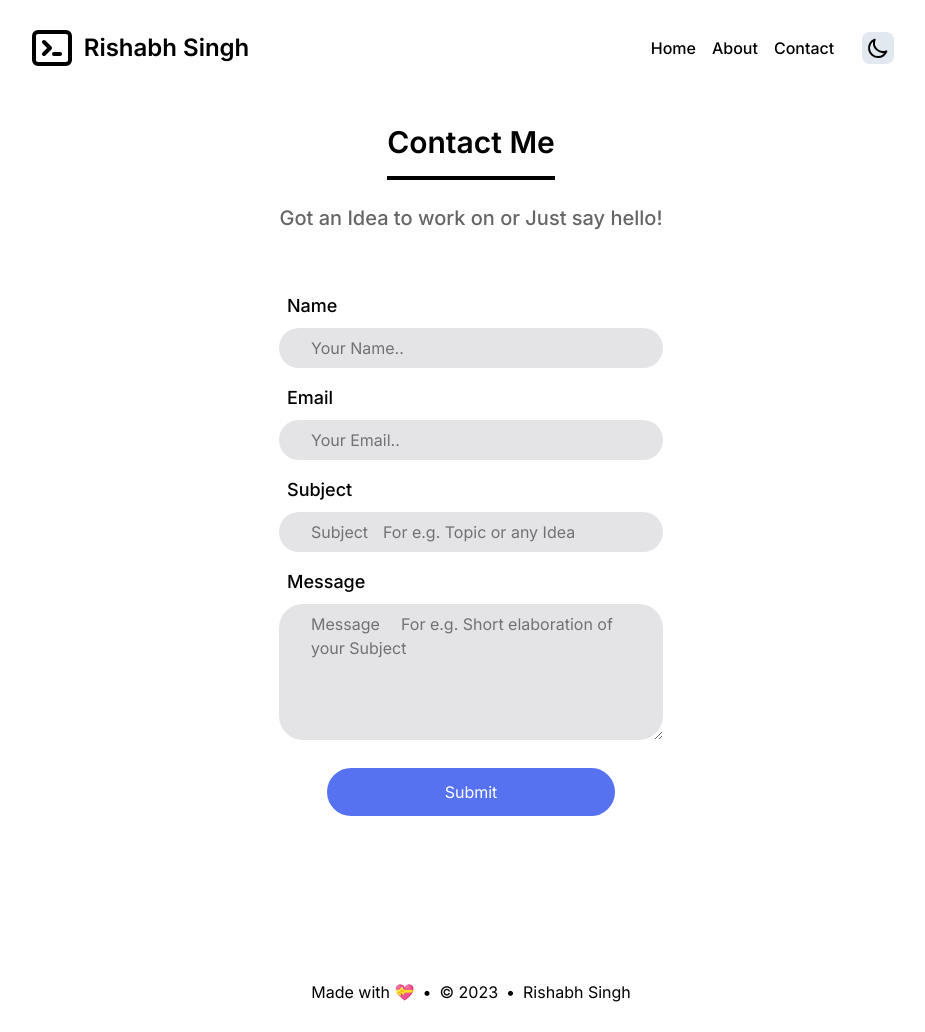
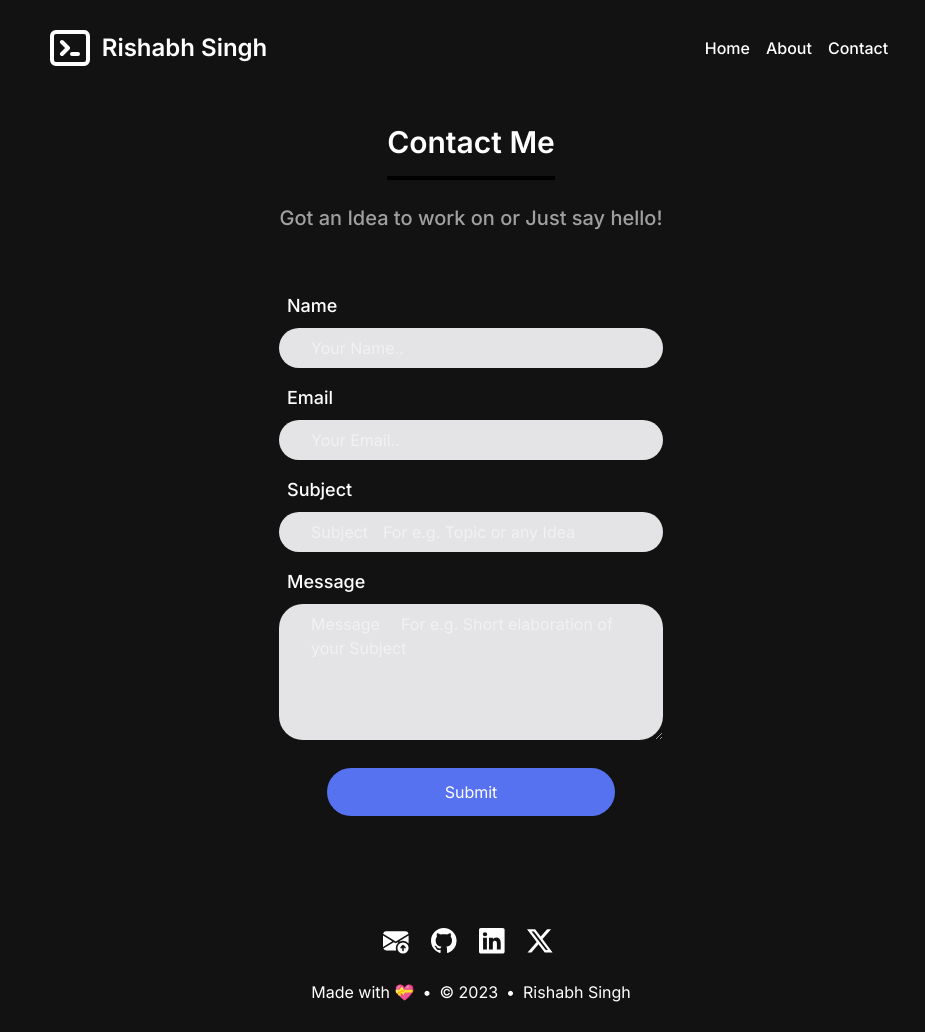
Before and after one commit to geeekgod/my_site, a Next.js app: page /contact in a window 1280 px wide. Shown: the whole page, without its empty margins (169-1094 px from the left). Built offline with nearby package versions, Linux system fonts and the light colour scheme.

Commit message:
fix: styles in dark theme

```diff
--- a/components/Footer/index.tsx
+++ b/components/Footer/index.tsx
@@ -36,7 +36,7 @@ const Footer = () => {
   };
 
   return (
-    <footer className="mb-0 mt-auto">
+    <footer className="mb-0 mt-auto text-white">
       <div className="py-4">
         <motion.div
           variants={socialDivVariants}
@@ -55,9 +55,7 @@ const Footer = () => {
               className="w-8 mx-2"
               xmlns="http://www.w3.org/2000/svg"
               viewBox="0 0 20 20"
-              fill={
-                themeEnable && theme === "light" ? "rgba(42,65,81,1)" : "#FFFF"
-              }
+              fill="#FFFF"
             >
               <path d="M.05 3.555A2 2 0 0 1 2 2h12a2 2 0 0 1 1.95 1.555L8 8.414zM0 4.697v7.104l5.803-3.558zm.192 8.159 6.57-4.027L8 9.586l1.239-.757.367.225A4.49 4.49 0 0 0 8 12.5c0 .526.09 1.03.256 1.5H2a2 2 0 0 1-1.808-1.144M16 4.697v4.974A4.5 4.5 0 0 0 12.5 8a4.5 4.5 0 0 0-1.965.45l-.338-.207z" />
               <path d="M12.5 16a3.5 3.5 0 1 0 0-7 3.5 3.5 0 0 0 0 7m.354-5.354 1.25 1.25a.5.5 0 0 1-.708.708L13 12.207V14a.5.5 0 0 1-1 0v-1.717l-.28.305a.5.5 0 0 1-.737-.676l1.149-1.25a.5.5 0 0 1 .722-.016" />
@@ -75,9 +73,7 @@ const Footer = () => {
               className="w-8 mx-2"
               xmlns="http://www.w3.org/2000/svg"
               viewBox="0 0 20 20"
-              fill={
-                themeEnable && theme === "light" ? "rgba(42,65,81,1)" : "#FFFF"
-              }
+              fill="#FFFF"
             >
               <path d="M8 0C3.58 0 0 3.58 0 8c0 3.54 2.29 6.53 5.47 7.59.4.07.55-.17.55-.38 0-.19-.01-.82-.01-1.49-2.01.37-2.53-.49-2.69-.94-.09-.23-.48-.94-.82-1.13-.28-.15-.68-.52-.01-.53.63-.01 1.08.58 1.23.82.72 1.21 1.87.87 2.33.66.07-.52.28-.87.51-1.07-1.78-.2-3.64-.89-3.64-3.95 0-.87.31-1.59.82-2.15-.08-.2-.36-1.02.08-2.12 0 0 .67-.21 2.2.82.64-.18 1.32-.27 2-.27s1.36.09 2 .27c1.53-1.04 2.2-.82 2.2-.82.44 1.1.16 1.92.08 2.12.51.56.82 1.27.82 2.15 0 3.07-1.87 3.75-3.65 3.95.29.25.54.73.54 1.48 0 1.07-.01 1.93-.01 2.2 0 .21.15.46.55.38A8.01 8.01 0 0 0 16 8c0-4.42-3.58-8-8-8" />
             </svg>
@@ -94,9 +90,7 @@ const Footer = () => {
               className="w-8 mx-2"
               xmlns="http://www.w3.org/2000/svg"
               viewBox="0 0 20 20"
-              fill={
-                themeEnable && theme === "light" ? "rgba(42,65,81,1)" : "#FFFF"
-              }
+              fill="#FFFF"
             >
               <path d="M0 1.146C0 .513.526 0 1.175 0h13.65C15.474 0 16 .513 16 1.146v13.708c0 .633-.526 1.146-1.175 1.146H1.175C.526 16 0 15.487 0 14.854zm4.943 12.248V6.169H2.542v7.225zm-1.2-8.212c.837 0 1.358-.554 1.358-1.248-.015-.709-.52-1.248-1.342-1.248S2.4 3.226 2.4 3.934c0 .694.521 1.248 1.327 1.248zm4.908 8.212V9.359c0-.216.016-.432.08-.586.173-.431.568-.878 1.232-.878.869 0 1.216.662 1.216 1.634v3.865h2.401V9.25c0-2.22-1.184-3.252-2.764-3.252-1.274 0-1.845.7-2.165 1.193v.025h-.016l.016-.025V6.169h-2.4c.03.678 0 7.225 0 7.225z" />
             </svg>
@@ -112,9 +106,7 @@ const Footer = () => {
               className="w-8 mx-2"
               xmlns="http://www.w3.org/2000/svg"
               viewBox="0 0 20 20"
-              fill={
-                themeEnable && theme === "light" ? "rgba(42,65,81,1)" : "#FFFF"
-              }
+              fill="#FFFF"
             >
               <path d="M12.6.75h2.454l-5.36 6.142L16 15.25h-4.937l-3.867-5.07-4.425 5.07H.316l5.733-6.57L0 .75h5.063l3.495 4.633L12.601.75Zm-.86 13.028h1.36L4.323 2.145H2.865z" />
             </svg>
--- a/components/Navbar/index.tsx
+++ b/components/Navbar/index.tsx
@@ -39,7 +39,7 @@ const Navbar = () => {
         <svg
           className="w-10"
           fill="none"
-          stroke="currentColor"
+          stroke="#FFFFFF"
           viewBox="0 0 24 24"
           xmlns="http://www.w3.org/2000/svg"
         >
@@ -56,7 +56,7 @@ const Navbar = () => {
         <svg
           className="w-10"
           fill="none"
-          stroke="currentColor"
+          stroke="#FFFFFF"
           viewBox="0 0 24 24"
           xmlns="http://www.w3.org/2000/svg"
         >
@@ -68,69 +68,6 @@ const Navbar = () => {
           ></path>
         </svg>
       );
-    }
-  };
-
-  const themeSetRenderer = () => {
-    if (themeEnable) {
-      const currentTheme = theme === "system" ? systemTheme : theme;
-      if (currentTheme === "dark") {
-        return (
-          <button
-            className="bg-slate-100 p-1 rounded-lg focus:ring-4"
-            onClick={() => {
-              setTimeout(() => {
-                audio.volume = 0.1;
-                audio.play();
-                setTheme("light");
-              }, 50);
-            }}
-          >
-            <svg
-              className="w-6 h-6 text-black"
-              fill="none"
-              stroke="currentColor"
-              viewBox="0 0 24 24"
-              xmlns="http://www.w3.org/2000/svg"
-            >
-              <path
-                strokeLinecap="round"
-                strokeLinejoin="round"
-                strokeWidth="2"
-                d="M12 3v1m0 16v1m9-9h-1M4 12H3m15.364 6.364l-.707-.707M6.343 6.343l-.707-.707m12.728 0l-.707.707M6.343 17.657l-.707.707M16 12a4 4 0 11-8 0 4 4 0 018 0z"
-              ></path>
-            </svg>
-          </button>
-        );
-      } else {
-        return (
-          <button
-            className="bg-slate-200 p-1 rounded-lg focus:ring-4"
-            onClick={() => {
-              setTimeout(() => {
-                audio.volume = 0.1;
-                audio.play();
-                setTheme("dark");
-              }, 50);
-            }}
-          >
-            <svg
-              className="w-6 h-6"
-              fill="none"
-              stroke="currentColor"
-              viewBox="0 0 24 24"
-              xmlns="http://www.w3.org/2000/svg"
-            >
-              <path
-                strokeLinecap="round"
-                strokeLinejoin="round"
-                strokeWidth="2"
-                d="M20.354 15.354A9 9 0 018.646 3.646 9.003 9.003 0 0012 21a9.003 9.003 0 008.354-5.646z"
-              ></path>
-            </svg>
-          </button>
-        );
-      }
     }
   };
 
@@ -186,9 +123,6 @@ const Navbar = () => {
                 <li className="deskTopNavItem">Contact</li>
               </Link>
             </ul>
-            <div className="flex items-center z-50 mx-5 cursor-pointer selection:cursor-not-allowed">
-              {themeSetRenderer()}
-            </div>
 
             <div
               className="menu-item flex items-center z-50 slg:hidden"
--- a/src/app/about/page.tsx
+++ b/src/app/about/page.tsx
@@ -5,7 +5,7 @@ import React from "react";
 
 export default function About() {
   return (
-    <div>
+    <div className="text-white">
       <motion.div
         initial={{ opacity: 0, scale: 0 }}
         animate={{ opacity: 1, scale: 1 }}
@@ -69,14 +69,14 @@ export default function About() {
             transition={{ type: "spring", duration: 0.6, delay: 1.3 }}
             className="text-md my-3 text-gray-600 dark:text-slate-400"
           >
-            Currently, working as a Founding Engineer at{" "}
+            Currently, working as a SDE 2 at{" "}
             <a
-              className="dark:text-[#7C92F4] text-[#4262F0] font-semibold border-b-2 dark:border-[#7C92F4] border-[#4262F0] "
-              href="https://ssingularity.co.in/"
+              className="text-[#7C92F4] font-semibold border-b-2 border-[#7C92F4] "
+              href="https://inkasure.com/"
               target="_blank"
               rel="noreferrer"
             >
-              SSingularity Tech
+              Inka
             </a>
             .<br />I thrive on crafting digital experiences, whether it&apos;s
             apps, websites, or systems - anything that runs on a computer. With
--- a/src/app/contact/page.tsx
+++ b/src/app/contact/page.tsx
@@ -11,7 +11,7 @@ export const metadata: Metadata = {
 
 const Contact = () => {
   return (
-    <>
+    <div className="text-white">
       <Head>
         <title>Contact | Rishabh Singh</title>
         <meta
@@ -31,7 +31,7 @@ const Contact = () => {
         </div>
         <ContactForm />
       </div>
-    </>
+    </div>
   );
 };
 
--- a/src/app/providers.tsx
+++ b/src/app/providers.tsx
@@ -5,12 +5,7 @@ import { ReactNode } from "react";
 
 export function Providers({ children }: { children: ReactNode }) {
   return (
-    <ThemeProvider
-      attribute="class"
-      defaultTheme="system"
-      enableSystem
-      disableTransitionOnChange
-    >
+    <ThemeProvider attribute="class" defaultTheme="dark">
       {children}
     </ThemeProvider>
   );
```
